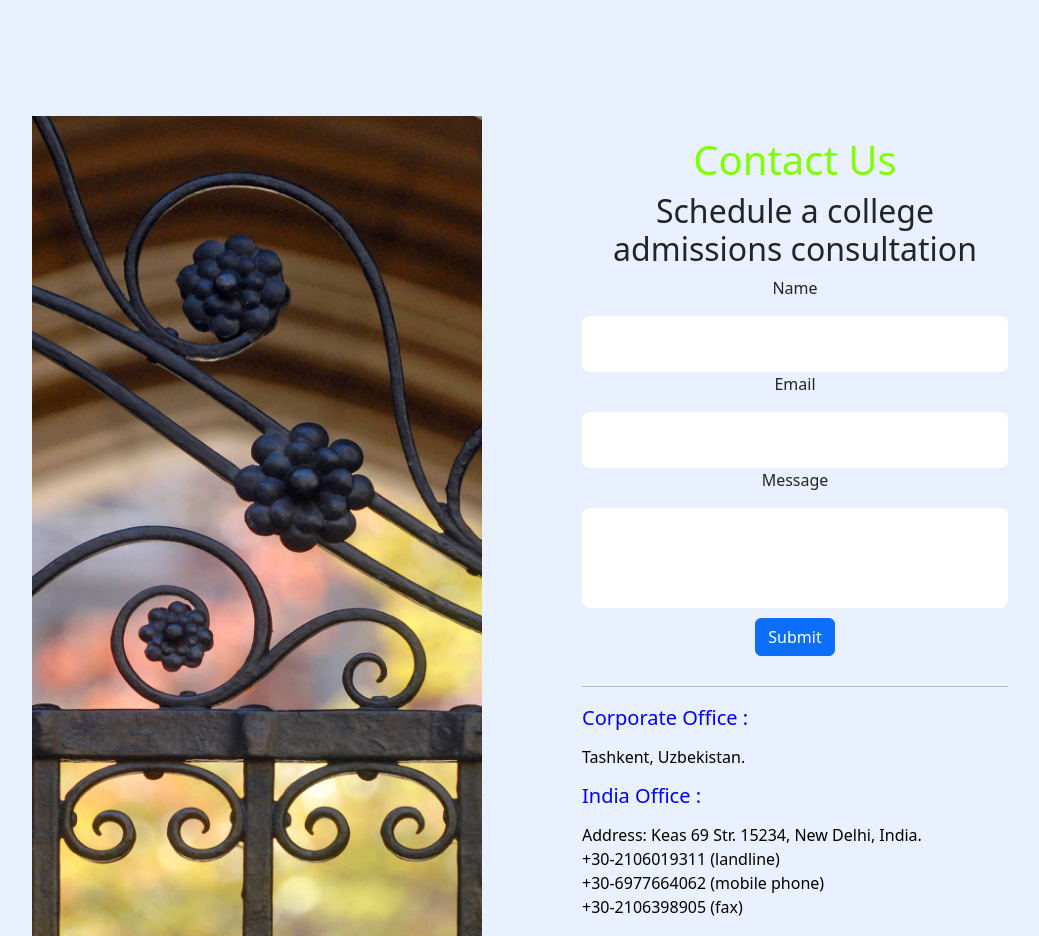
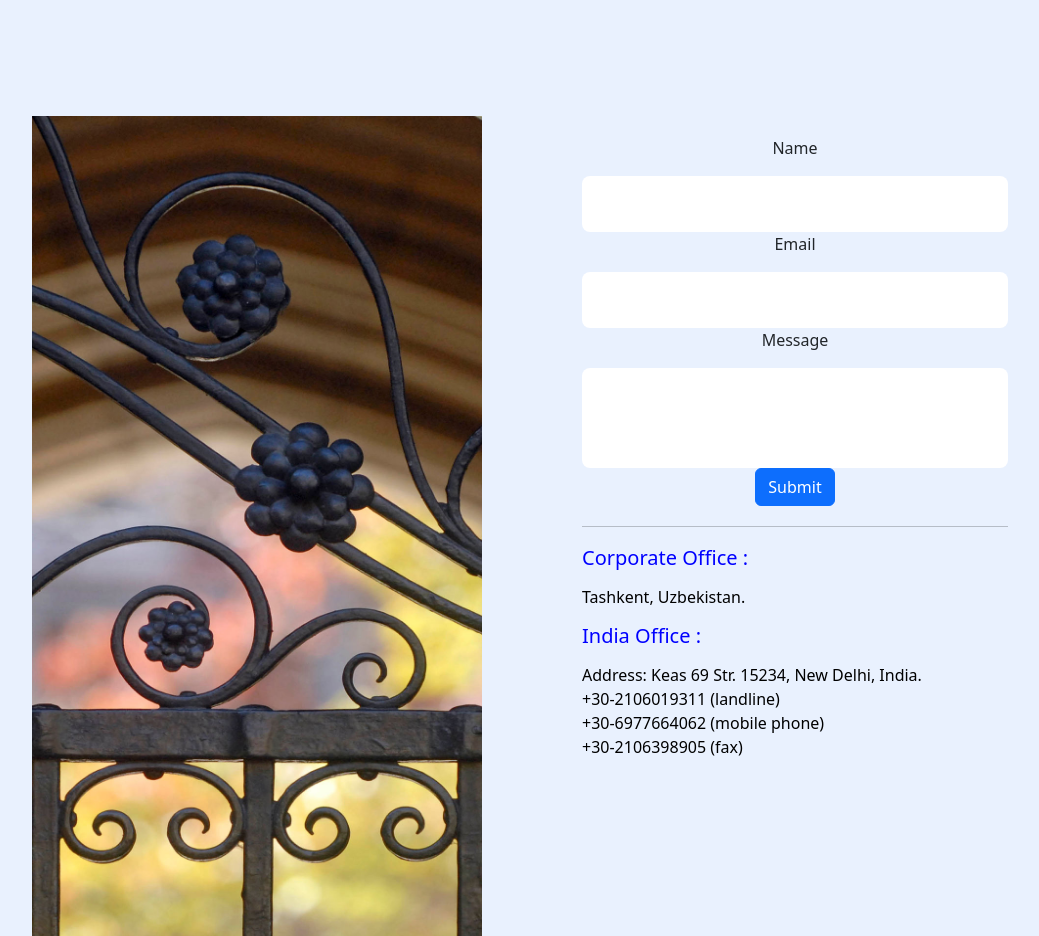
Before and after one commit to mohammad-shahid-uzb/Vite-React, a React (Vite) app: page / in a window 1280 px wide. Shown: the part 3220-4156 px from the top of the page, without its empty margins (58-1097 px from the left). Built offline with nearby package versions, Linux system fonts and the light colour scheme; the HTML template or start-up script is replaced by a standard one.

Commit message:
admission page-2

```diff
--- a/src/components/Form.tsx
+++ b/src/components/Form.tsx
@@ -3,46 +3,40 @@ import emailjs from "@emailjs/browser";
 import "./Form.css";
 
 const ContactForm = () => {
-  const form = useRef();
-  const sendEmail = async (e) => {
-    e.preventDefault();
+  const form = useRef(null);
+
+  const sendEmail = async (event) => {
+    event.preventDefault();
     await emailjs
       .sendForm(
         "service_od0rubi",
         "template_6cvpatk",
-        form.current,
+        form.current!,
         "72ofXnNEBBUBs7NOF"
       )
       .then(
         (result) => {
-          e.target.reset();
+          event.target.reset();
           alert("message sent successfully...");
           console.log(result.text);
         },
         (error) => {
           alert("message not sent successfully...");
           console.log(error.text);
-          e.target.reset();
+          event.target.reset();
         }
       );
   };
 
   return (
     <form className="cf" ref={form} onSubmit={sendEmail}>
-      <h1 className="h1">Contact Us</h1>
-      <h2 className="h2">Schedule a college admissions consultation </h2>
       <label>Name</label>
       <input type="text" name="user_name" required />
       <label>Email</label>
       <input type="email" name="user_email" required />
       <label>Message</label>
       <textarea name="message" required />
-      <button
-        className="btn btn-primary"
-        type="submit"
-        value="Send"
-        style={{ margin: "10px" }}
-      >
+      <button className="btn btn-primary" type="submit" value="Send">
         Submit
       </button>
     </form>
--- a/tsconfig.json
+++ b/tsconfig.json
@@ -18,7 +18,8 @@
     "strict": true,
     "noUnusedLocals": true,
     "noUnusedParameters": true,
-    "noFallthroughCasesInSwitch": true
+    "noFallthroughCasesInSwitch": true,
+    "noImplicitAny": false
   },
   "include": ["src"],
   "references": [{ "path": "./tsconfig.node.json" }]
```
